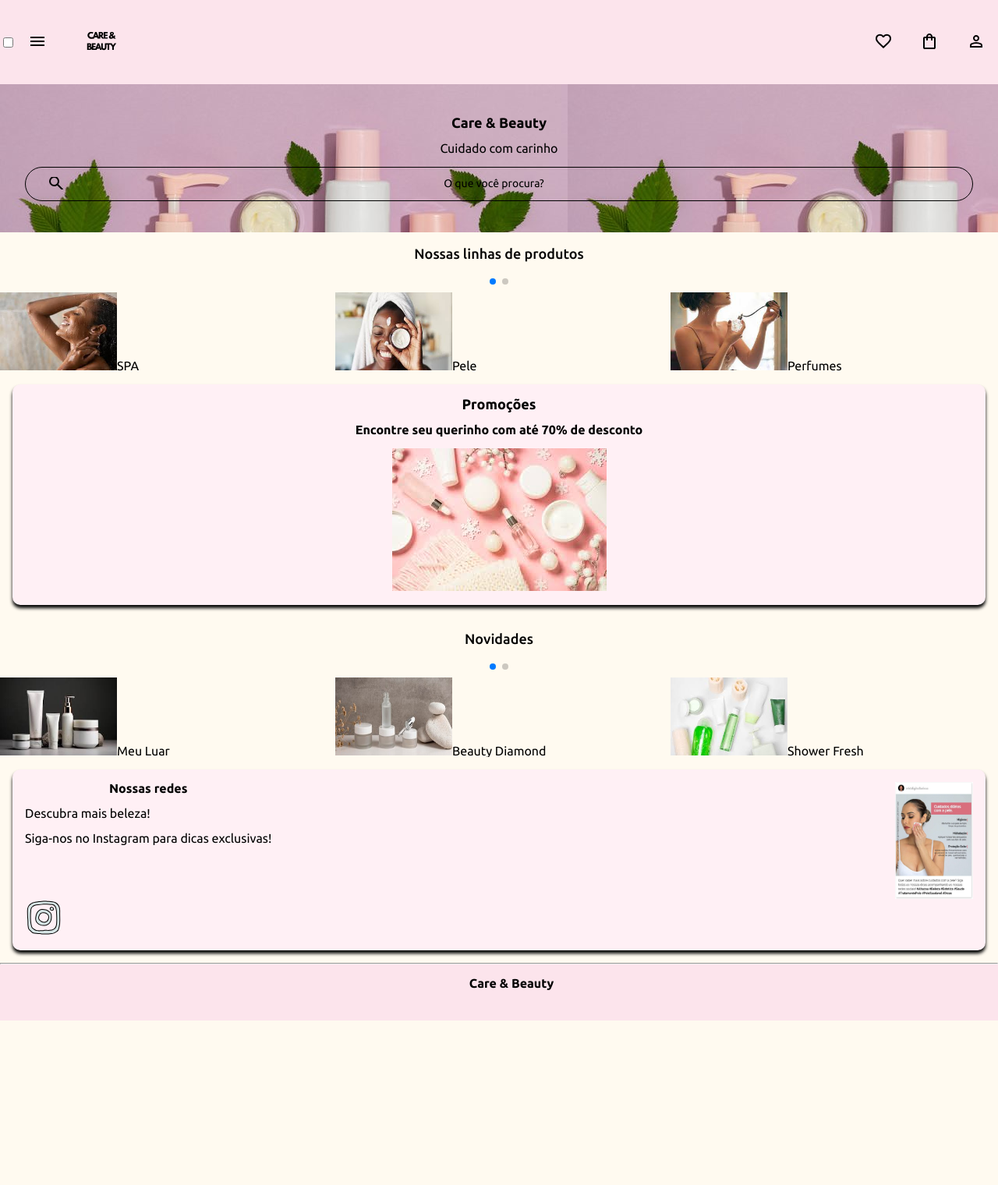
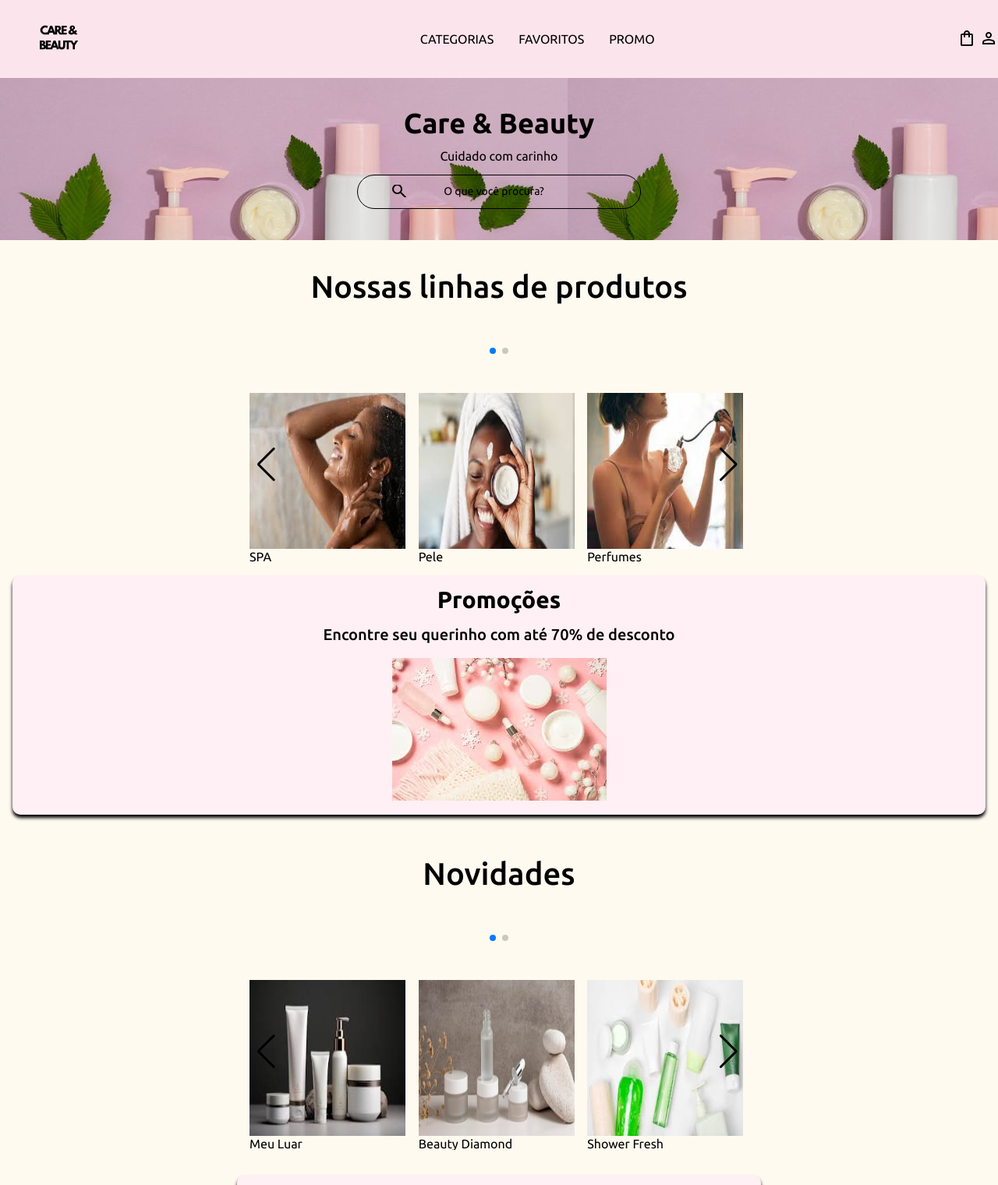
Before and after one commit to andreiadev88/programa-desenvolve, a plain HTML site: page Projeto Pratico/index.html in a window 1280 px wide. Shown: the top 1520 px of the page at 78% size. Before the commit the page ends 1309 px from the top, so only its background shows below. Drawn offline with nearby package versions, Linux system fonts and the light colour scheme.

Commit message:
Projeto final

```diff
--- a/Projeto Pratico/index.html
+++ b/Projeto Pratico/index.html
@@ -13,6 +13,10 @@
     <link
         href="https://fonts.googleapis.com/css2?family=Open+Sans:ital,wght@0,300..800;1,300..800&family=Ubuntu:ital,wght@0,300;0,400;0,500;0,700;1,300;1,400;1,500;1,700&display=swap"
         rel="stylesheet">
+
+    <link href="https://fonts.googleapis.com/css2?family=Josefin+Sans:ital,wght@0,100..700;1,100..700&display=swap"
+        rel="stylesheet">
+
 
     <link rel="stylesheet" href="https://unpkg.com/swiper@8/swiper-bundle.min.css" />
     <link rel="stylesheet" href="style.css">
@@ -43,12 +47,43 @@
                 </li>
 
             </ul>
-            <img src="images/logo2.svg" alt="Logo Care e Beauty" class="container__imagem">
+            <img src="images/logo2.svg" alt="Logo Care e Beauty" class="container__imagem--logo">
+
         </div>
+        <ul class="opcoes">
+            <input type="checkbox" id="opcoes-menu" class="opcoes__botao">
+            <label for="opcoes-menu">
+                <li class="opcoes__item">Categorias</li>
+            </label>
+
+            <ul class="lista-menu">
+
+                <li class="lista-menu___item">
+                    <a href="#" class="lista-menu__link">Perfumes</a>
+                </li>
+                <li class="lista-menu___item">
+                    <a href="#" class="lista-menu__link">Cabelos</a>
+                </li>
+                <li class="lista-menu___item">
+                    <a href="#" class="lista-menu__link">SPA</a>
+                </li>
+                <li class="lista-menu___item">
+                    <a href="#" class="lista-menu__link">Maquiagem</a>
+                </li>
+
+            </ul>
+            <li class="opcoes__item">
+                <a href="#" class="opcoes__link"></a>Favoritos
+            </li>
+            <li class="opcoes__item">
+                <a href="#" class="opcoes__link"></a>Promo
+            </li>
+        </ul>
         <div>
-            <a href=""><img src="images/favoritos.svg" alt="Meus favoritos" class="container__imagem"></a>
-            <a href=""><img src="images/bag.svg" alt="Sacola de compras" class="container__imagem"></a>
-            <a href=""><img src="images/person.svg" alt="Meu perfil" class="container__imagem"></a>
+            <a href="#"><img src="images/favoritos.svg" alt="Meus favoritos"
+                    class="container__imagem container__imagem-transparente"></a>
+            <a href="#"><img src="images/bag.svg" alt="Sacola de compras" class="container__imagem"></a>
+            <a href="#"><img src="images/person.svg" alt="Meu perfil" class="container__imagem"></a>
         </div>
     </header>
     <section class="banner">
@@ -121,8 +156,8 @@
                     <div class="descricao">
                         <h2 class="descricao__titulo">Nossas redes</h2>
                         <br>
-                        <p> Descubra mais beleza!
-                            <br><br>
+                        <p class="card__texto"> Descubra mais beleza!
+                            <br>
 
                             Siga-nos no Instagram para dicas exclusivas!
 
@@ -130,7 +165,7 @@
                         </p>
 
                     </div>
-                    <img src="images/postInstagram.jpg" class="descricao__imagem" alt="Imagem de post dp Instagram">
+                    <img src="images/postInstagram.jpg" class="descricao__imagem" alt="Imagem de post do Instagram">
                 </div>
                 <div class="card__botoes">
                     <ul class="botoes">
@@ -142,8 +177,9 @@
 
         <hr />
 
-        <footer class="rodapé">
-            <h2 class="rodapé__titulo">Care & Beauty</h2>
+        <footer class="rodape">
+            <h2 class="rodape__titulo">Care & Beauty</h2>
+
         </footer>
         <script src="https://cdn.jsdelivr.net/npm/swiper@11/swiper-bundle.min.js"></script>
         <script>const swiper = new Swiper('.swiper', {
--- a/Projeto Pratico/style.css
+++ b/Projeto Pratico/style.css
@@ -16,6 +16,7 @@
 
     --fonte-principal: "Ubuntu";
     --fonte-secundario: "Open Sans";
+    --fonte-terciario: "Josefin Sans";
 }
 
 body {
--- a/Projeto Pratico/styles/banner.css
+++ b/Projeto Pratico/styles/banner.css
@@ -60,3 +60,27 @@
     margin: 1em 0;
 
 }
+
+@media screen and (min-width: 1024px) {
+    .banner__titulo {
+        font-size: 36px;
+    }
+
+    .banner__pesquisa {
+        width: 30%;
+    }
+
+    .banner__pesquisa::placeholder {
+        background-position: 2em;
+    }
+
+    .banner__titulo2 {
+        font-size: 30px;
+        font-weight: 600;
+    }
+
+    .banner__texto2 {
+        font-size: 20px;
+        font-weight: 500;
+    }
+}
--- a/Projeto Pratico/styles/carrossel.css
+++ b/Projeto Pratico/styles/carrossel.css
@@ -61,3 +61,50 @@
     width: 100px ;
     aspect-ratio: 16/9;
 }
+
+@media screen and (min-width: 1024px) {
+    .carrossel__titulo {
+        font-size:  40px;
+    }
+
+    .swiper-pagination {
+        margin: 2em 0 3em 0 ;
+    }
+
+    .swiper {
+        width: 50%;
+    }
+
+    .swiper-button-prev,
+    .swiper-button-next {
+        display: block;
+        top: 60%;
+        color: #000;
+    }
+
+    .card {
+        width: 50%;
+        margin: 2em auto;
+    }
+
+    .swiper-slide img {
+        width: 200px;
+        height: 200px;
+        overflow: hidden;
+        aspect-ratio: 16/9;
+
+    }
+    .descricao__titulo {
+        font-size: 30px;
+    }
+
+    .card__texto {
+        font-size: 25px;
+    }
+
+    .descricao__imagem {
+        height: 350px;
+        width:  350px;
+        aspect-ratio: 16/9;
+    }
+}
--- a/Projeto Pratico/styles/header.css
+++ b/Projeto Pratico/styles/header.css
@@ -22,9 +22,15 @@
 }
 
 .container__imagem {
-    padding: 1em;
+
+    display: inline-flex;
 
 
+}
+
+.container__imagem--logo {
+    width: 150px;
+    height: 100px;
 }
 
 .lista-menu {
@@ -33,25 +39,23 @@
     top: 100%;
     width: 60vw;
     background-color: var(--cor-secundaria);
-    padding: 1em;
+
 }
 
 .container__botao:checked~.lista-menu {
-    display:block;
+    display: block;
 }
 
 .lista-menu__titulo,
 .lista-menu__link {
     padding: 0.5em;
+    line-height: 1.5em;
     background-color: var(--cor-secundaria);
     text-transform: uppercase;
+}
 
-
-
-
-}
 .lista-menu__titulo {
-    font-weight: 600;
+    font-weight: 700;
 }
 
 
@@ -62,3 +66,53 @@
     background-clip: text;
     text-transform: uppercase;
 }
+
+.container__botao {
+    display: none;
+}
+
+.opcoes {
+    display: none;
+}
+
+
+
+
+@media screen and (min-width: 1024px) {
+    .opcoes {
+        display: flex;
+    }
+
+    .opcoes__item {
+       padding: 0 1em;
+       text-transform: uppercase;
+    }
+
+    .opcoes__link {
+        text-decoration: none;
+    }
+    .container__imagem-transparente {
+        display: none;
+    }
+
+    .cabecalho__menu-hamburguer {
+        display: none;
+    }
+
+    .opcoes__botao:checked~.lista-menu {
+        display: block;
+        width: auto;
+
+
+    }
+    .opcoes__botao {
+        display: none;
+    }
+
+    .lista-menu__titulo,
+    .lista-menu__link {
+        line-height: 1.5em;
+    }
+
+
+}
--- a/Projeto Pratico/styles/rodape.css
+++ b/Projeto Pratico/styles/rodape.css
@@ -2,13 +2,20 @@ hr {
     margin: 0;
 }
 
-.rodapé {
+.rodape {
     background-color: var(--cor-secundaria);
-    padding: 1em;
+    padding: 0.5em;
     text-align: center;
     font-weight: 600;
-    position: sticky;
+    font-size: larger;
     width: 100%;
-    height: 40px;
+    height: 50px;
 
 }
+
+@media screen and (min-width: 1024px) {
+    .rodape {
+        font-weight: 700;
+        font-size: 700;
+    }
+}
```
